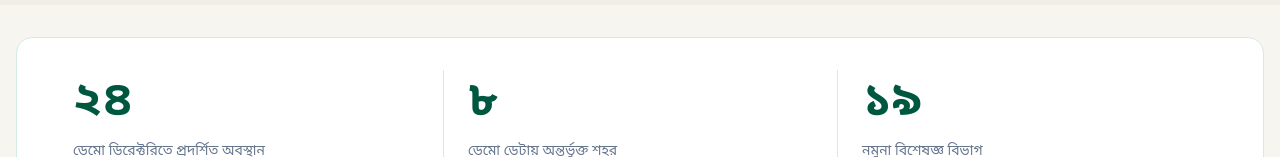
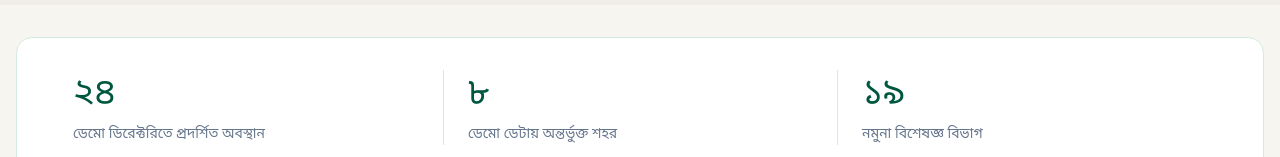
Before and after one commit to AdnaNation/ibn-sina-web, a Next.js app: page / in a window 1280 px wide. Shown: the part 795-952 px from the top of the page. Built offline with nearby package versions, Linux system fonts and the light colour scheme; no server answers; the database is empty.

Commit message:
Refine public metrics hierarchy and number scale

```diff
--- a/components/Stats.js
+++ b/components/Stats.js
@@ -14,7 +14,7 @@ export default async function Stats({ units, departments }) {
       <dl className="grid grid-cols-1 gap-y-6 rounded-[16px] border border-pine-100 bg-white p-6 sm:grid-cols-3 sm:p-8">
         {items.map(([value, label], i) => (
           <div key={label} className={`px-2 sm:px-6 ${i > 0 ? "sm:border-l sm:border-pine-100" : ""}`}>
-            <dd className="font-serif text-4xl font-semibold text-pine-900 sm:text-5xl">{n(value)}</dd>
+            <dd className="font-serif text-[32px] font-medium text-pine-900 sm:text-[36px]">{n(value)}</dd>
             <dt className="mt-1 text-xs leading-5 text-slate-500 sm:text-sm">{label}</dt>
           </div>
         ))}
```
